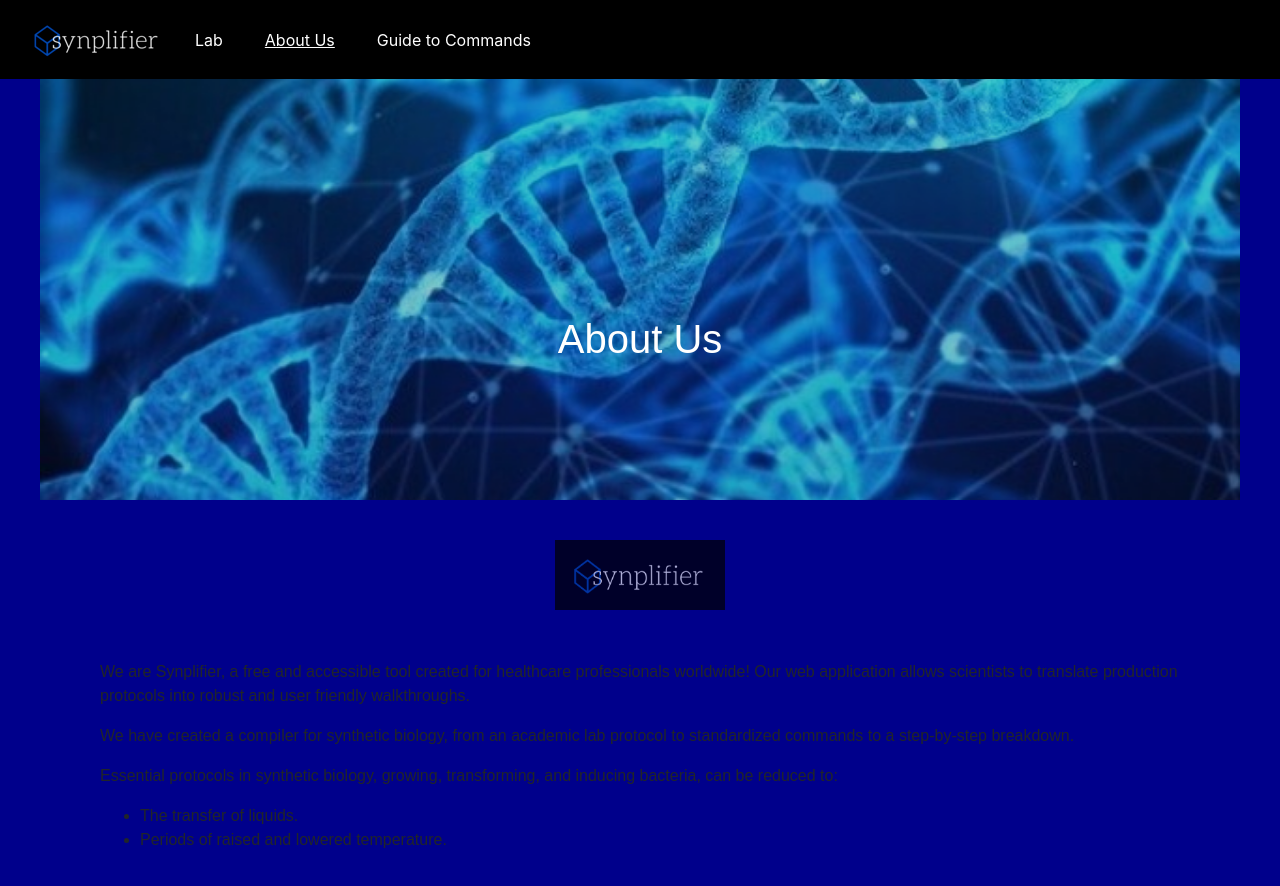
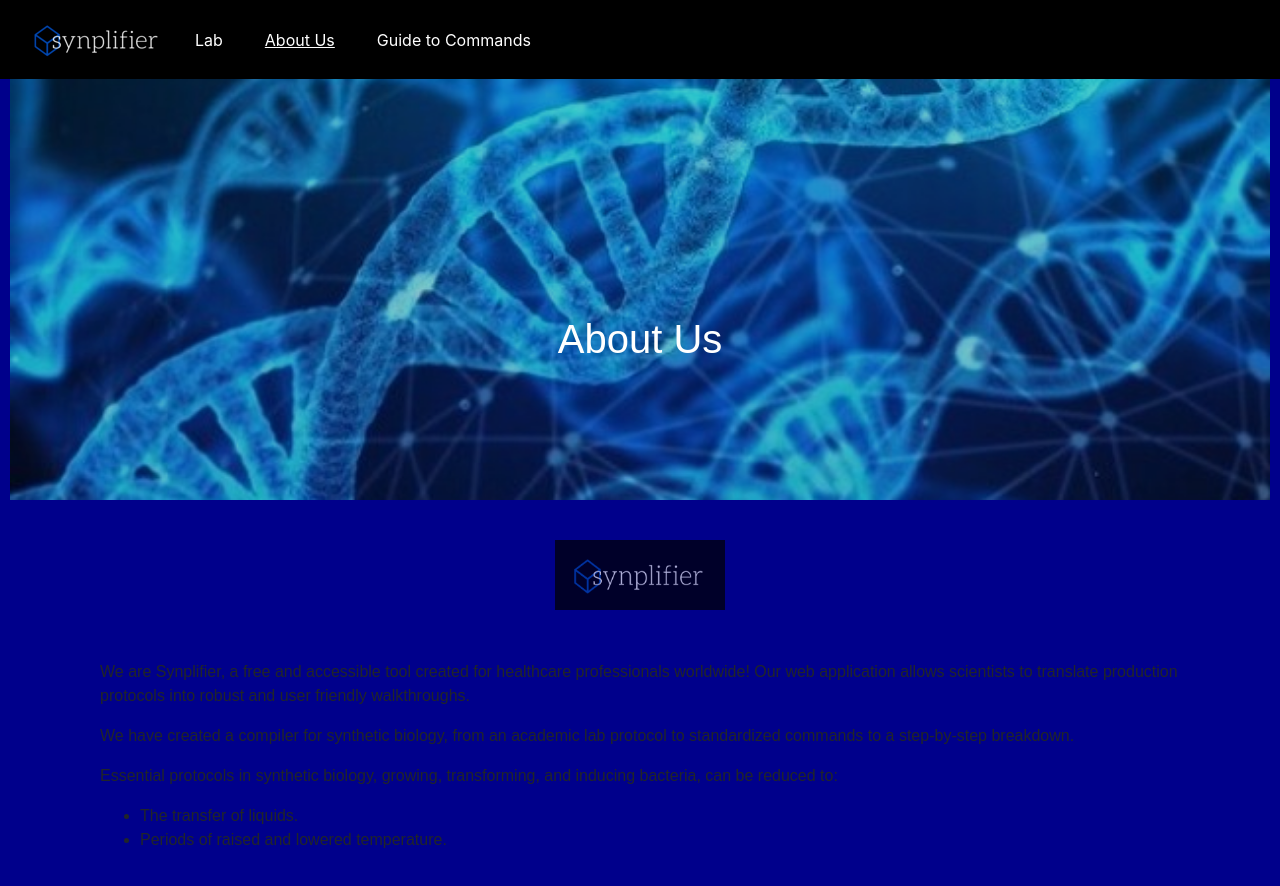
Before and after one commit to rkique/synplifier, a plain HTML site: page about.html in a window 1280 px wide. Drawn offline with nearby package versions, Linux system fonts and the light colour scheme; a web font is replaced by a local one.

Commit message:
Small css edits

```diff
--- a/index.css
+++ b/index.css
@@ -1,8 +1,8 @@
 body{
     overflow: hidden;
     background-color: #00008B;
-    padding-right: 40px;
-    padding-left: 40px;
+    padding-right: 10px;
+    padding-left: 10px;
 }
 .row {
     display: flex;
@@ -10,7 +10,7 @@ body{
 
   .column {
     flex: 50%;
-  }
+}
 
 .navbar-custom {
     background-color: #000000;
```
Also changed, not shown: app.js (line endings or trailing spaces), 1 other file.
